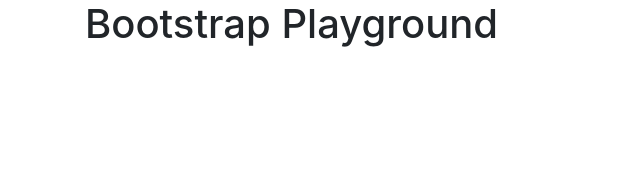
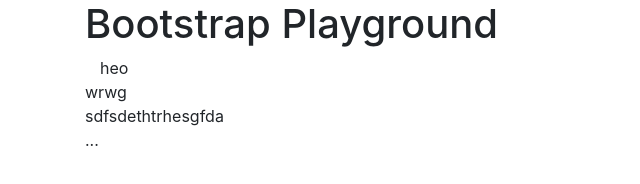
Before and after one commit to Pur3-MAlice/Bootstrap-Playground, a plain HTML site: page index.html in a window 1280 px wide. Shown: the whole page, without its empty margins (0-640 px from the left). Drawn offline with Linux system fonts and the light colour scheme.

Commit message:
messes around with rows and coloumns

```diff
--- a/index.html
+++ b/index.html
@@ -10,9 +10,23 @@
   </head>
   <body>
     <div class="container">
-      <section class="">
+      <section class=".container-fluid">
         <h1 class="">Bootstrap Playground</h1>
       </section>
+      <div class="container">
+        <div class="row">
+          <div class="col-12">heo</div>
+          <div class="col-*-*">wrwg</div>
+        </div>
+        <div class="row">
+          <div class="col-*-*">sdfsd</div>
+          <div class="col-*-*">ethtrhe</div>
+          <div class="col-*-*">sgfda</div>
+        </div>
+        <div class="row">
+          ...
+        </div>
+      </div>
 
     </div><!-- container -->
 
```
